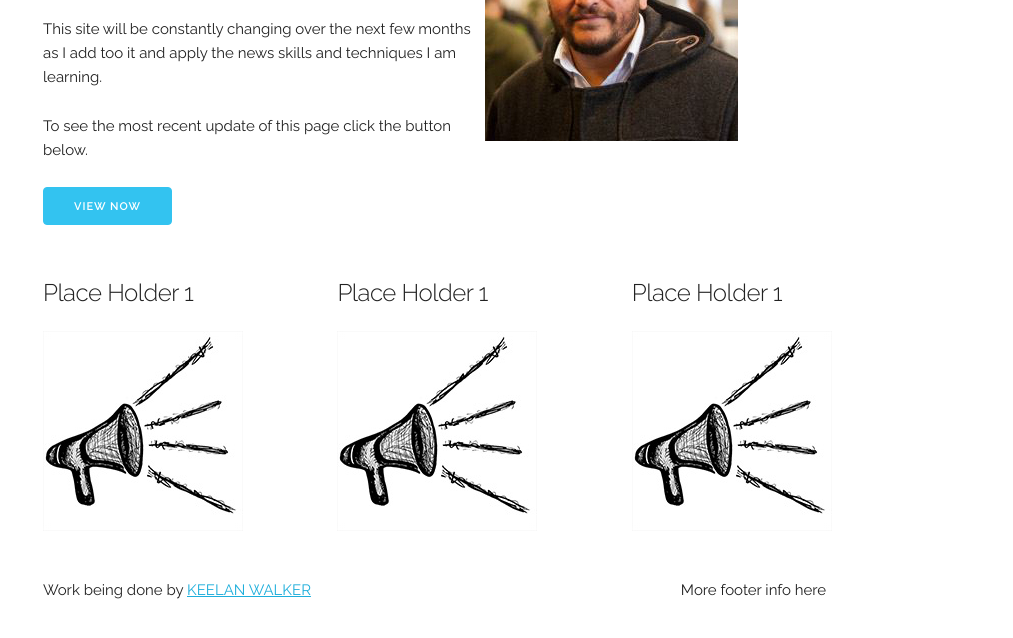
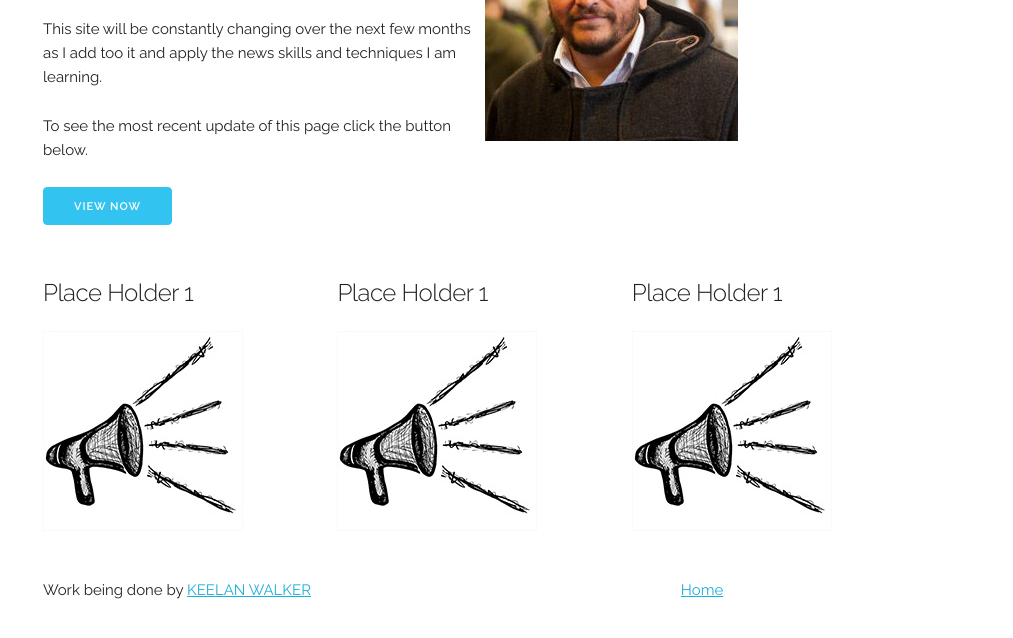
Before and after one commit to keelanwalker/keelanwalker.github.io, a plain HTML site: page index.html in a window 1280 px wide. Shown: the part 276-914 px from the top of the page, without its empty margins (137-1150 px from the left). Drawn offline with nearby package versions, Linux system fonts and the light colour scheme.

Commit message:
adding footer link

```diff
--- a/index.html
+++ b/index.html
@@ -65,7 +65,7 @@
               <p>Work being done by <a href="mailto:keelanwalker@gmail.com">KEELAN WALKER</a></p>
           </div>
           <div class="four columns">
-              <p>More footer info here</a></p>
+              <p><a href="index.html">Home</a></p>
           </div>
       </div>
       <div class="row">
```
